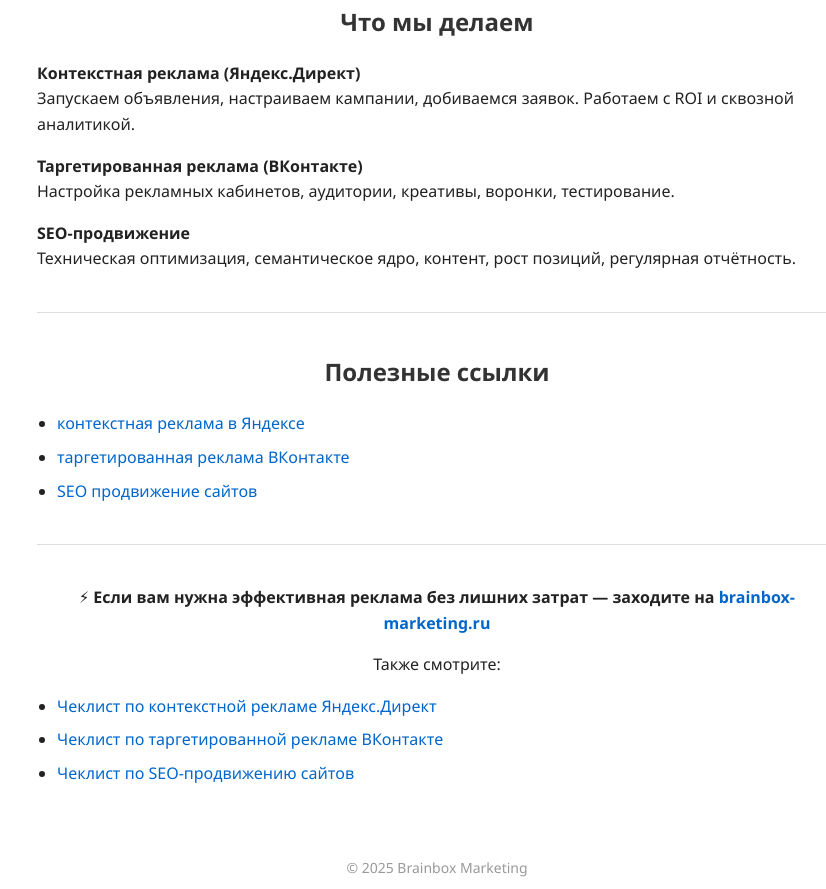
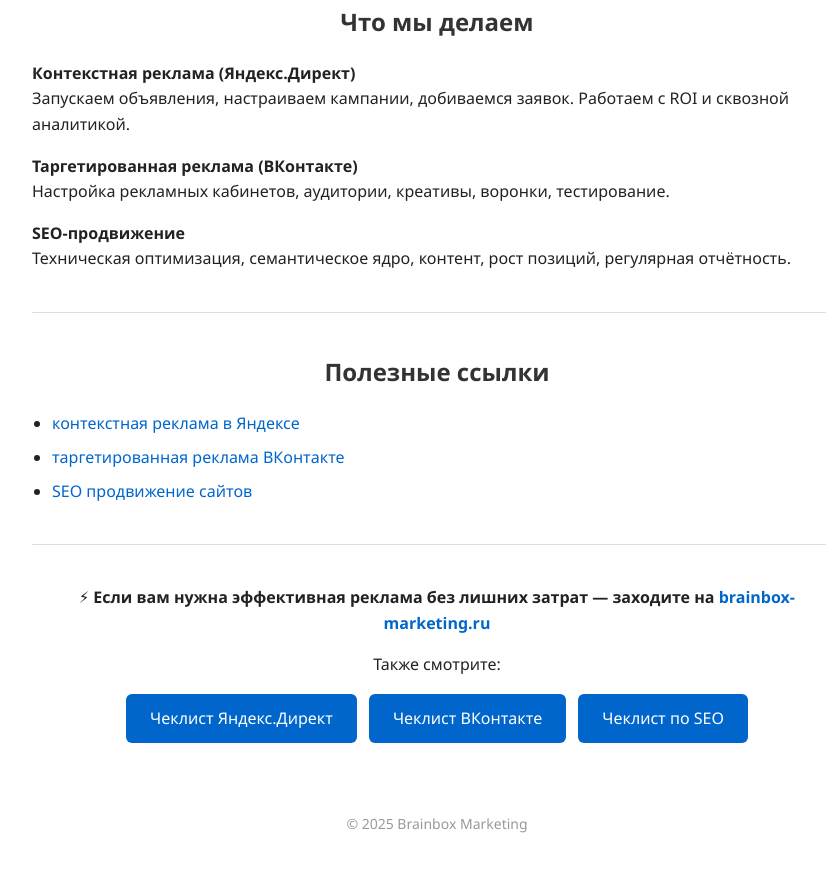
Before and after one commit to Brainbox-marketing/brainbox, a plain HTML site: page index.html in a window 1280 px wide. Shown: the part 602-1491 px from the top of the page, without its empty margins (203-1029 px from the left). After the commit the page ends 1448 px from the top, so only its background shows below. Drawn offline with Linux system fonts and the light colour scheme.

Commit message:
index.html

```diff
--- a/index.html
+++ b/index.html
@@ -6,12 +6,17 @@
   <title>Brainbox Marketing — интернет-маркетинг для бизнеса</title>
   <link rel="icon" href="logo.png" type="image/png" />
   <style>
+    * {
+      box-sizing: border-box;
+    }
+
     body {
       margin: 0;
       font-family: "Segoe UI", Tahoma, sans-serif;
       background: #fff;
       color: #222;
       line-height: 1.6;
+      scroll-behavior: smooth;
     }
 
     header {
@@ -27,9 +32,17 @@
     }
 
     .container {
-      max-width: 800px;
+      max-width: 850px;
       margin: 40px auto;
       padding: 0 20px;
+      opacity: 0;
+      transform: translateY(20px);
+      transition: all 0.6s ease;
+    }
+
+    .container.loaded {
+      opacity: 1;
+      transform: translateY(0);
     }
 
     h1, h2 {
@@ -48,6 +61,7 @@
     a {
       color: #0066cc;
       text-decoration: none;
+      transition: all 0.2s ease;
     }
 
     a:hover {
@@ -66,9 +80,40 @@
       color: #999;
     }
 
+    .btn-group {
+      display: flex;
+      flex-wrap: wrap;
+      justify-content: center;
+      gap: 12px;
+    }
+
+    .btn {
+      display: inline-block;
+      padding: 12px 24px;
+      background: #0066cc;
+      color: white;
+      border-radius: 6px;
+      text-decoration: none;
+      transition: background 0.3s ease, transform 0.2s ease;
+    }
+
+    .btn:hover {
+      background: #004d99;
+      transform: scale(1.03);
+    }
+
+    .btn.active {
+      background: #003366;
+    }
+
     @media (max-width: 600px) {
       header img {
         height: 48px;
+      }
+
+      .btn {
+        width: 100%;
+        text-align: center;
       }
     }
   </style>
@@ -79,7 +124,7 @@
     <img src="logo.png" alt="Brainbox Marketing" />
   </header>
 
-  <div class="container">
+  <div class="container" id="main-content">
     <h1>Brainbox Marketing</h1>
     <p style="text-align: center;">Мы — команда интернет-маркетологов. Прокачиваем бизнес через:</p>
 
@@ -120,16 +165,33 @@
     <p style="text-align: center;"><strong>⚡ Если вам нужна эффективная реклама без лишних затрат — заходите на <a href="https://brainbox-marketing.ru" target="_blank">brainbox-marketing.ru</a></strong></p>
 
     <p style="text-align: center;">Также смотрите:</p>
-    <ul>
-      <li><a href="yandex-direct-checklist.html" target="_blank">Чеклист по контекстной рекламе Яндекс.Директ</a></li>
-      <li><a href="targeting-vk-checklist.html" target="_blank">Чеклист по таргетированной рекламе ВКонтакте</a></li>
-      <li><a href="seo-promotion-checklist.html" target="_blank">Чеклист по SEO-продвижению сайтов</a></li>
-    </ul>
+    <div class="btn-group">
+      <a class="btn" href="yandex-direct-checklist.html" target="_blank" id="btn-yandex">Чеклист Яндекс.Директ</a>
+      <a class="btn" href="targeting-vk-checklist.html" target="_blank" id="btn-vk">Чеклист ВКонтакте</a>
+      <a class="btn" href="seo-promotion-checklist.html" target="_blank" id="btn-seo">Чеклист по SEO</a>
+    </div>
   </div>
 
   <footer>
     &copy; 2025 Brainbox Marketing
   </footer>
 
+  <script>
+    // Анимация загрузки
+    window.addEventListener('load', () => {
+      document.getElementById('main-content').classList.add('loaded');
+    });
+
+    // Подсветка активной кнопки (если открывать без target="_blank")
+    const currentPage = window.location.pathname;
+    if (currentPage.includes("yandex-direct-checklist")) {
+      document.getElementById("btn-yandex")?.classList.add("active");
+    } else if (currentPage.includes("targeting-vk-checklist")) {
+      document.getElementById("btn-vk")?.classList.add("active");
+    } else if (currentPage.includes("seo-promotion-checklist")) {
+      document.getElementById("btn-seo")?.classList.add("active");
+    }
+  </script>
+
 </body>
 </html>
```
